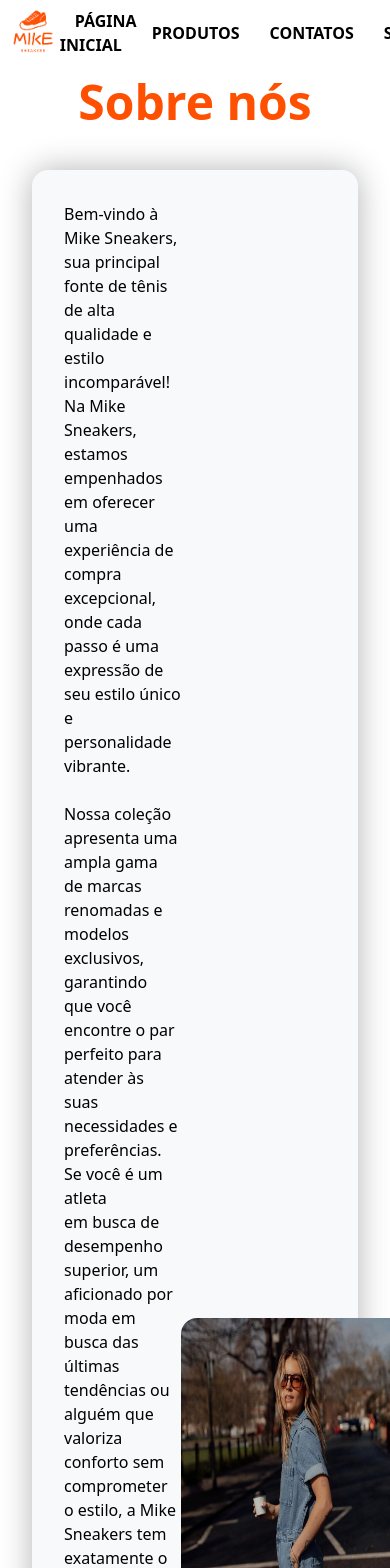
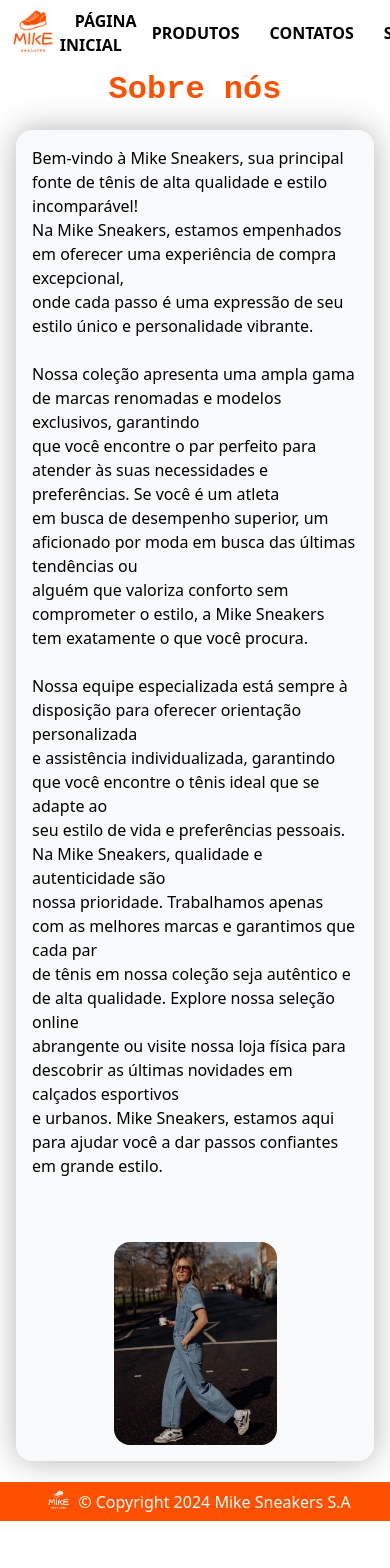
Before and after one commit to Mauricio-Pereira/Checkpoint-V, a Next.js app in the folder checkpoint-v/: page /Sobre in a window 390 px wide. Shown: the top 1568 px of the page. After the commit the page ends 1521 px from the top, so only its background shows below. Built offline with nearby package versions, Linux system fonts and the light colour scheme.

Commit message:
Arrumando paginas

```diff
--- a/checkpoint-v/src/app/Contato/page.tsx
+++ b/checkpoint-v/src/app/Contato/page.tsx
@@ -1,5 +1,5 @@
 import ContatoForms from "@/components/Forms";
-import "./styles.css"
+import "./style.css"
 
 export default function Contato() {
     return (
--- /dev/null
+++ b/checkpoint-v/src/app/Contato/style.css
@@ -0,0 +1,8 @@
+h1{
+    color: #ff4f00;
+    font-weight: bold;
+    font-size: 3rem;
+    margin-bottom: 1rem;
+    text-align: center;
+    font-family: 'Courier New', Courier, monospace;
+}
--- a/checkpoint-v/src/app/Sobre/style.css
+++ b/checkpoint-v/src/app/Sobre/style.css
@@ -1,12 +1,14 @@
-h1{
+h1 {
     color: #ff4f00;
     font-weight: bold;
     font-size: 3rem;
     margin-bottom: 1rem;
     text-align: center;
-}
+    font-family: 'Courier New', Courier, monospace;
+  }
 
-.conteudo{
+  .conteudo {
+    font-weight: 300;
     display: flex;
     justify-content: space-around;
     align-items: center;
@@ -18,10 +20,57 @@ h1{
     background-color: #f8f9fa;
     border-radius: 1rem;
     box-shadow: 0 0 2rem rgba(0, 0, 0, 0.3);
-}
+  }
 
-.imagem-sobre{
+  .imagem-sobre {
     width: 24rem;
     height: 30rem;
     border-radius: 1rem;
-}
+  }
+
+  @media (max-width: 1024px){
+    h1 {
+      font-size: 2.5rem;
+    }
+
+    .conteudo {
+        flex-direction: column;
+      margin-top: 1rem;
+      margin-left: 1rem;
+      margin-right: 1rem;
+      margin-bottom: 1rem;
+      padding: 1rem;
+    }
+
+    .imagem-sobre {
+      width: 60%;
+      height: auto;
+      margin-top: 6rem;
+    }
+
+
+
+  }
+
+
+  @media (max-width: 768px) {
+    h1 {
+      font-size: 2rem;
+    }
+
+   .conteudo {
+      flex-direction: column;
+      align-items: center;
+      margin-top: 1rem;
+      margin-left: 1rem;
+      margin-right: 1rem;
+      margin-bottom: 1rem;
+      padding: 1rem;
+    }
+
+   .imagem-sobre {
+      width: 50%;
+      height: auto;
+      margin-top: 4rem;
+    }
+  }
--- a/checkpoint-v/src/components/Forms/styles.css
+++ b/checkpoint-v/src/components/Forms/styles.css
@@ -35,8 +35,8 @@
 }
 
 .imagem-contato{
-    width: 30rem;
-    height: 30rem;
+    max-width: 30rem;
+    max-height: 30rem;
     object-fit: cover;
     border-radius: 1rem;
 }
```
Also changed, not shown: checkpoint-v/src/app/Contato/styles.css (added).
